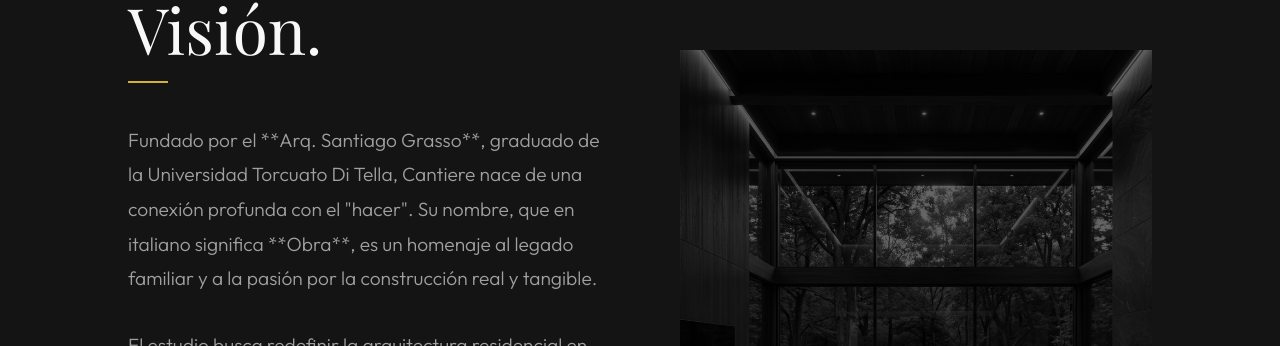
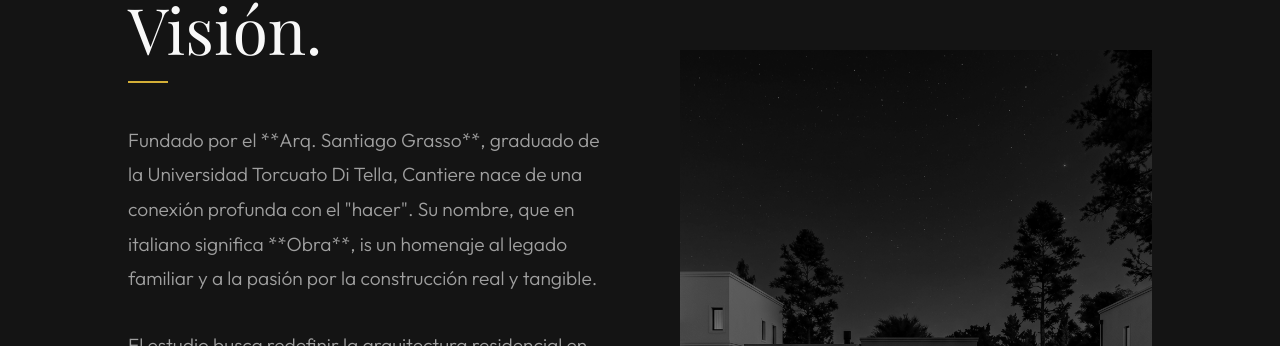
Before and after one commit to santigrasso98-source/Cantiere, a Next.js app: page / in a window 1280 px wide. Shown: the part 2595-2941 px from the top of the page. Built offline with nearby package versions, Linux system fonts and the light colour scheme; a web font is replaced by a local one.

Commit message:
Revertir imágenes a versión editada

```diff
--- a/src/app/page.tsx
+++ b/src/app/page.tsx
@@ -73,13 +73,13 @@ export default function Home() {
           <span className="hero-tagline" style={{ letterSpacing: '0.2rem' }}>Seleccionados</span>
           <h2 className="serif" style={{ fontSize: '3.5rem', marginTop: '1rem', fontWeight: 400 }}>Visión y Cantiere.</h2>
         </div>
-         <ProjectSlider
+        <ProjectSlider
           title="Casa ST332"
           type="Barrio Santo Tomás | Pilar"
           description="Una oportunidad de inversión estratégica diseñada para la vida contemporánea. El proyecto se define por su eficiencia espacial y una estética minimalista de alto impacto. Ubicada en el Barrio Cerrado Santo Tomás, la vivienda de 182m² totales fusiona la precisión técnica con la calidez del hogar moderno en un lote de 600m². Próximamente en construcción."
           stats={{ lote: '600 m²', cubiertos: '140 m²', semicubiertos: '42 m²' }}
           images={[
-            { src: "/img/ST332-Frente Nocturno.jpg", alt: "Frente Casa ST332", label: "Fachada Principal - Acceso" },
+            { src: "/img/hero-v2.png", alt: "Frente Casa ST332", label: "Fachada Principal - Acceso" },
             { src: "/img/ST332-Contrafrente Nocturno 1.jpg", alt: "Contrafrente 332", label: "Galería y Área Social" },
             { src: "/img/ST332-Contrafrente Nocturno 2.jpg", alt: "Vista Piscina 332", label: "Expansión y Paisajismo" }
           ]}
@@ -96,7 +96,7 @@ export default function Home() {
             <p style={{ color: 'var(--text-secondary)', fontSize: '1.2rem', marginBottom: '2rem', lineHeight: '1.8', fontWeight: 300 }}>
               Fundado por el **Arq. Santiago Grasso**, graduado de la Universidad Torcuato Di Tella,
               Cantiere nace de una conexión profunda con el "hacer". Su nombre, que en italiano significa **Obra**,
-              es un homenaje al legado familiar y a la pasión por la construcción real y tangible.
+              is un homenaje al legado familiar y a la pasión por la construcción real y tangible.
             </p>
             <p style={{ color: 'var(--text-secondary)', fontSize: '1.2rem', lineHeight: '1.8', fontWeight: 300 }}>
               El estudio busca redefinir la arquitectura residencial en Argentina integrando procesos de diseño
@@ -122,10 +122,10 @@ export default function Home() {
           </div>
           <div style={{ position: 'relative', height: '70vh', backgroundColor: '#000' }}>
             <Image
-              src="/img/interior.png"
+              src="/img/hero.png"
               alt="Estudio Cantiere"
               fill
-              style={{ objectFit: 'cover', opacity: 0.5, filter: 'grayscale(100%) brightness(0.8)' }}
+              style={{ objectFit: 'cover', opacity: 0.6, filter: 'grayscale(100%)' }}
             />
             <div style={{ position: 'absolute', bottom: '2rem', right: '-2rem', padding: '2.5rem', backgroundColor: 'rgba(10,10,10,0.85)', borderLeft: '3px solid var(--accent)', backdropFilter: 'blur(10px)', zIndex: 5 }}>
               <span style={{ fontSize: '0.7rem', textTransform: 'uppercase', color: 'var(--accent)', letterSpacing: '0.2rem' }}>Director</span>
```
